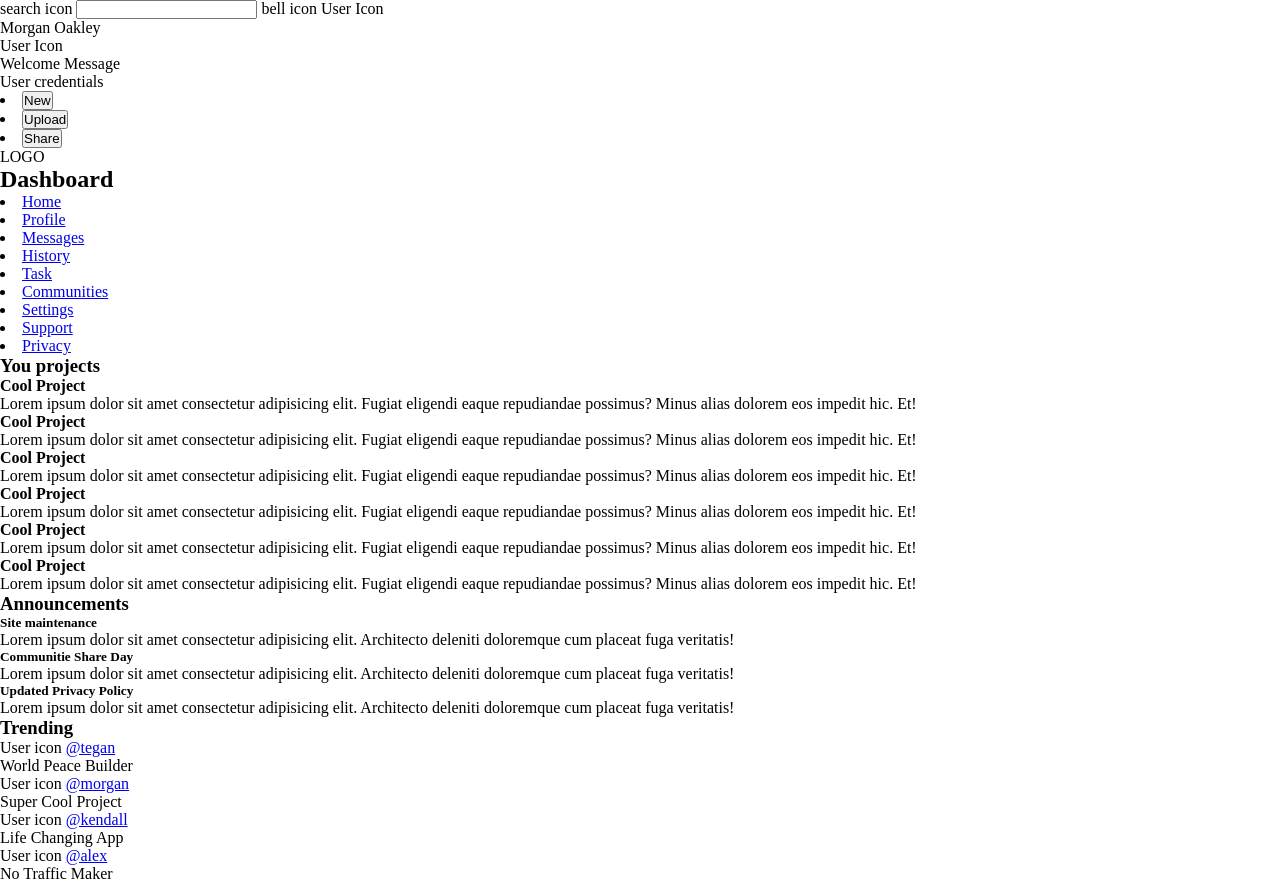
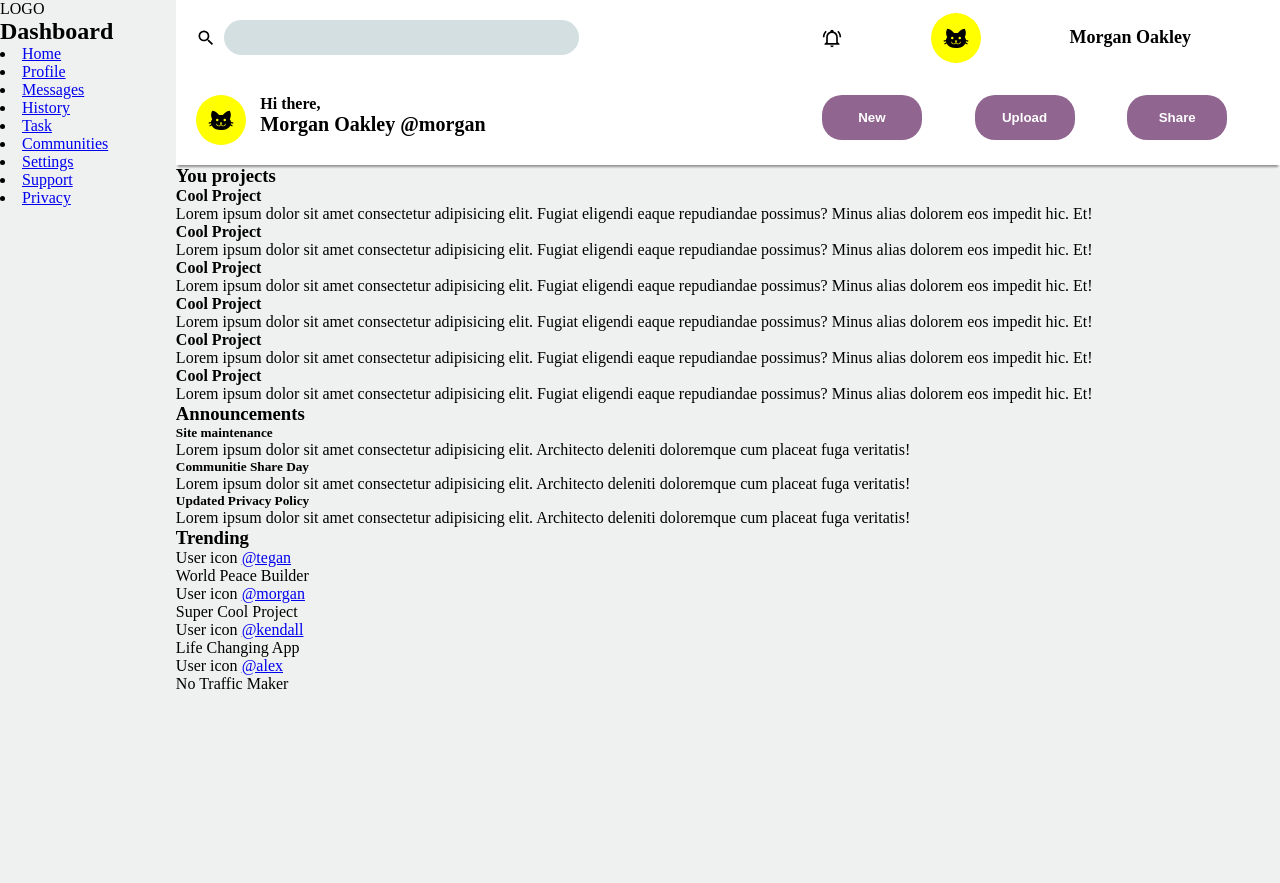
Before and after one commit to yuri-dev20/odin-admin-dashboard, a plain HTML site: page index.html in a window 1280 px wide. After the commit the page ends 800 px from the top, so only its background shows below. Drawn offline with Linux system fonts and the light colour scheme.

Commit message:
header finished, small alterations to html and icons folder created

```diff
--- a/css/style.css
+++ b/css/style.css
@@ -4,5 +4,125 @@
 }
 
 body {
-    height: 100vh;
+    background: #eff0f0;
 }
+
+.grid-container {
+    display: grid;
+    grid-template-areas:
+    "sidebar header header header"
+    "sidebar header header header"
+    "sidebar section section section"
+    "sidebar section section section";
+}
+
+.header {
+    background: #fff;
+    grid-area: header;
+    display: grid;
+    grid-template-areas:
+    "header-search header-search user-info"
+    "user-presentation user-presentation header-nav";
+    box-shadow: 0 4px 2px -2px rgba(0, 0, 0, 0.393);
+}
+
+.header-search {
+    grid-area: header-search;
+    grid-column: 1;
+    display: grid;
+    grid-auto-flow: column;
+    grid-auto-columns: max-content 1fr;
+    align-items: center;
+    gap: .5rem;
+    margin: 20px;
+}
+
+#search-icon {
+    display: block;
+    width: 20px;
+    height: 20px;
+}
+
+.header-search input {
+    background-color: rgba(125, 157, 166, 0.33);
+    border-radius: 20px;
+    border: none;
+    outline: none;
+    padding: 10px;
+}
+
+.user-info {
+    grid-area: user-info;
+    grid-column: 3;
+    display: grid;
+    grid-auto-flow: column;
+    align-items: center;
+}
+
+#bell-icon {
+    display: block;
+    width: 20px;
+    height: 20px;
+}
+
+#user-icon {
+    display: block;
+    background-color: rgb(255, 255, 0);
+    border-radius: 100%;
+    padding: 10px;
+    width: 30px;
+    height: 30px;
+}
+
+#username {
+    font-size: 18px;
+    font-weight: bold;
+}
+
+.user-presentation {
+    grid-area: user-presentation;
+    margin-top: 20px;
+    display: grid;
+    grid-auto-flow: column;
+    grid-auto-columns: max-content 1fr;
+    gap: .9em;
+    margin: 20px;
+}
+
+.welcome-msg {
+    font-weight: bold;
+}
+
+.welcome-msg p:last-child {
+    font-size: 20px;
+}
+
+.header-nav {
+    margin-top: 20px;
+    grid-area: header-nav;
+    display: grid;
+    grid-template-columns: 1fr 1fr 1fr;
+}
+
+.header-nav li {
+    list-style: none;
+}
+
+.header-nav li button{
+    color: #fff;
+    font-weight: bold;
+    background: rgba(103, 44, 103, 0.724);
+    width: 100px;
+    border: none;
+    padding: 15px;
+    border-radius: 20px;
+    cursor: pointer;
+}
+
+.sidebar {
+    grid-area: sidebar;
+}
+
+.section {
+    grid-area: section;
+}
--- a/index.html
+++ b/index.html
@@ -10,18 +10,24 @@
 
     <div class="grid-container">
         <div class="header">
-            <div class="header-top">
-                <span id="search-icon">search icon</span>
+            <div class="header-search">
+                <img src="icons/magnify.svg" alt="magnifying glass search icon" id="search-icon">
                 <input type="text">
-                <span id="bell-icon">bell icon</span>
-                <span id="user-icon">User Icon</span>
+            </div>
+
+            <div class="user-info">
+                <a href="#"><img src="icons/bell-ring-outline.svg" alt="bell icon notification" id="bell-icon"></a>
+                <a href="#"><img src="icons/cat.svg" alt="user-icon" id="user-icon"></a>
                 <p id="username">Morgan Oakley</p>
             </div>
 
-            <div class="user-info">
-                <span>User Icon</span>
-                <p>Welcome Message</p>
-                <p>User credentials</p>
+
+            <div class="user-presentation">
+                <img src="icons/cat.svg" alt="user-icon" id="user-icon">
+                <div class="welcome-msg">
+                    <p>Hi there,</p>
+                    <p>Morgan Oakley @morgan</p>
+                </div>
             </div>
 
             <nav class="header-nav">
```
Also changed, not shown: icons/bell-ring-outline.svg (added), icons/cat.svg (added), icons/magnify.svg (added).
